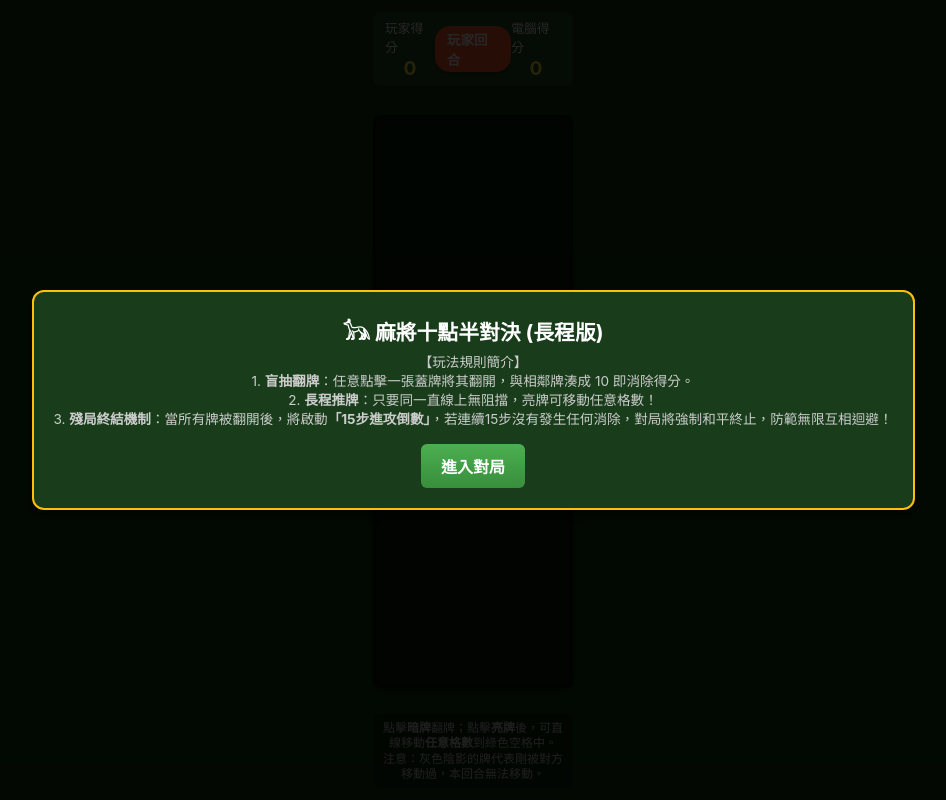
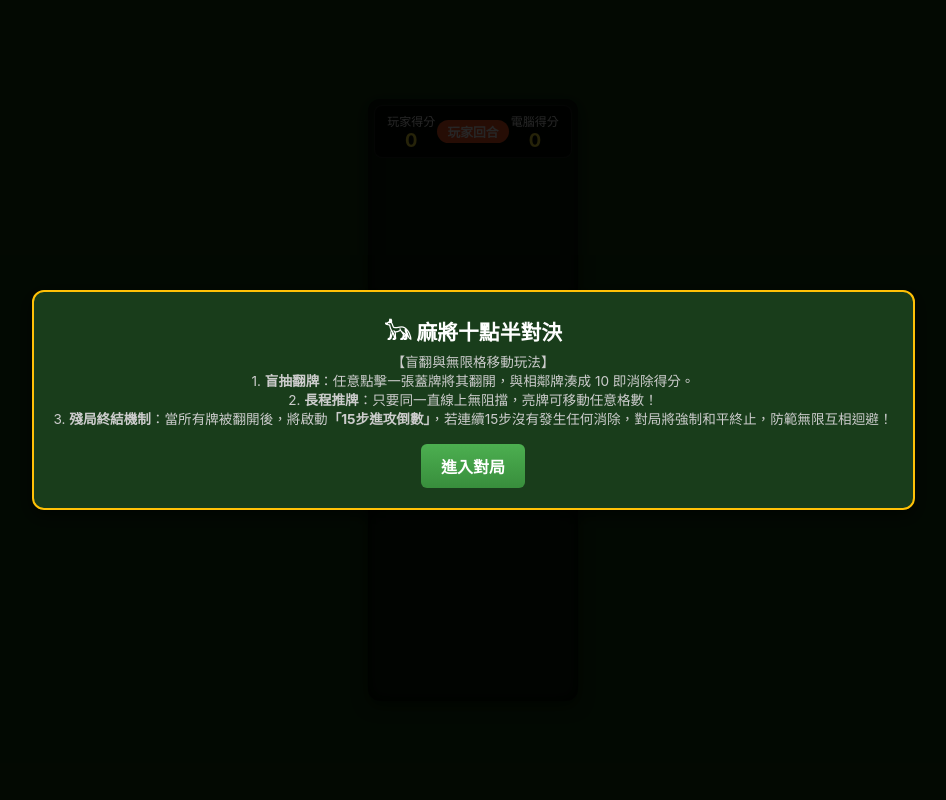
Before and after one commit to kuochili-ops/Mahjong2, a plain HTML site: page index.html in a window 1280 px wide. Shown: the whole page, without its empty margins (167-1113 px from the left). Drawn offline with Linux system fonts and the light colour scheme.

Commit message:
Refactor game UI and update title
Updated game title and adjusted styles for UI elements. Improved layout and functionality for score panels and game board.

```diff
--- a/index.html
+++ b/index.html
@@ -3,12 +3,12 @@
 <head>
     <meta charset="UTF-8">
     <meta name="viewport" content="width=device-width, initial-scale=1.0, maximum-scale=1.0, user-scalable=no">
-    <title>麻將十點半對決 (終結僵局完美版)</title>
+    <title>麻將十點半對決 (極簡手遊介面版)</title>
     <style>
         :root {
             --bg-color: #123c10;
             --gap: 4px;
-            --tile-h: 7.4vh;
+            --tile-h: 7.8vh;
             --tile-w: calc(var(--tile-h) * 0.76);
             --base-url: "https://raw.githubusercontent.com/kuochili-ops/mahjong_graphic/main/Vectors%20%E7%9F%A2%E9%87%8F%E5%9B%BE/SVG/";
         }
@@ -34,36 +34,54 @@
             display: flex;
             flex-direction: column;
             align-items: center;
-            justify-content: space-between;
+            justify-content: center; /* 讓棋盤置中 */
             height: 100vh;
             height: 100dvh;
-            padding: 12px 5px;
+            padding: 10px 5px;
             touch-action: manipulation;
             font-family: "Microsoft JhengHei", -apple-system, sans-serif;
             color: #fff;
             overflow: hidden;
         }
 
-        /* 得分與狀態面板 */
+        /* 4x9 棋盤主體 */
+        .board {
+            position: relative;
+            width: calc(var(--tile-w) * 4 + var(--gap) * 5);
+            height: calc(var(--tile-h) * 9 + var(--gap) * 10);
+            background: #091f09;
+            border-radius: 12px;
+            box-shadow: inset 0 0 15px rgba(0,0,0,0.8), 0 5px 15px rgba(0,0,0,0.5);
+            flex-grow: 0;
+            flex-shrink: 0;
+        }
+
+        /* 半透明動態狀態面板（懸浮於牌盤上方） */
         .score-panel {
-            width: calc(var(--tile-w) * 4 + var(--gap) * 5);
+            position: absolute;
+            top: 6px;
+            left: 6px;
+            right: 6px;
             display: flex;
             justify-content: space-between;
             align-items: center;
-            background: rgba(255, 255, 255, 0.08);
+            background: rgba(0, 0, 0, 0.65); /* 半透明黑 */
+            backdrop-filter: blur(4px); /* 毛玻璃特效 */
+            -webkit-backdrop-filter: blur(4px);
             padding: 6px 12px;
             border-radius: 8px;
-            margin-bottom: 4px;
-            position: relative;
+            border: 1px solid rgba(255, 255, 255, 0.1);
+            z-index: 100; /* 確保浮在最上方 */
+            pointer-events: none; /* 穿透點擊，不擋住下方的牌 */
         }
         .score-box {
             display: flex;
             flex-direction: column;
             align-items: center;
-            font-size: 0.8rem;
+            font-size: 0.75rem;
         }
         .score-box span:nth-child(2) {
-            font-size: 1.2rem;
+            font-size: 1.15rem;
             color: #ffeb3b;
             font-weight: bold;
         }
@@ -75,39 +93,26 @@
         }
         #turn-indicator {
             background: #ff5722;
-            padding: 3px 12px;
-            border-radius: 15px;
+            padding: 2px 10px;
+            border-radius: 12px;
             font-weight: bold;
-            font-size: 0.85rem;
+            font-size: 0.8rem;
             box-shadow: 0 2px 4px rgba(0,0,0,0.3);
             transition: background 0.3s;
         }
-        /* 殘局步數倒數警告器 */
         #sudden-death-counter {
-            font-size: 0.72rem;
+            font-size: 0.68rem;
             background: #d32f2f;
             color: #fff;
-            padding: 1px 8px;
-            border-radius: 10px;
+            padding: 1px 6px;
+            border-radius: 8px;
             font-weight: bold;
-            display: none; /* 預設不顯示 */
+            display: none;
             animation: pulse 1s infinite alternate;
         }
         @keyframes pulse {
             0% { transform: scale(0.95); opacity: 0.8; }
             100% { transform: scale(1.05); opacity: 1; }
-        }
-
-        /* 4x9 棋盤 */
-        .board {
-            position: relative;
-            width: calc(var(--tile-w) * 4 + var(--gap) * 5);
-            height: calc(var(--tile-h) * 9 + var(--gap) * 10);
-            background: #091f09;
-            border-radius: 8px;
-            box-shadow: inset 0 0 10px rgba(0,0,0,0.7), 0 3px 10px rgba(0,0,0,0.4);
-            flex-grow: 0;
-            flex-shrink: 0;
         }
 
         /* 麻將牌 */
@@ -179,6 +184,7 @@
             100% { transform: translate(var(--tx), var(--ty)) scale(0.3); opacity: 0; filter: blur(3px); }
         }
 
+        /* 插槽提示 */
         .slot-target {
             position: absolute;
             width: var(--tile-w);
@@ -194,17 +200,7 @@
             z-index: 15;
         }
 
-        .tips-area {
-            width: calc(var(--tile-w) * 4 + var(--gap) * 5);
-            background: rgba(0,0,0,0.3);
-            padding: 6px;
-            border-radius: 8px;
-            font-size: 0.75rem;
-            color: #ccc;
-            text-align: center;
-            line-height: 1.3;
-        }
-
+        /* 彈窗畫面 */
         #start-screen, #over-screen {
             position: fixed; top: 0; left: 0; width: 100%; height: 100%;
             background: rgba(0,0,0,0.85); display: flex; flex-direction: column;
@@ -227,8 +223,8 @@
 
 <div id="start-screen">
     <div class="menu-box">
-        <h2>𓃥 麻將十點半對決 (長程版)</h2>
-        <p>【玩法規則簡介】<br>
+        <h2>𓃥 麻將十點半對決</h2>
+        <p>【盲翻與無限格移動玩法】<br>
         1. <b>盲抽翻牌</b>：任意點擊一張蓋牌將其翻開，與相鄰牌湊成 10 即消除得分。<br>
         2. <b>長程推牌</b>：只要同一直線上無阻擋，亮牌可移動任意格數！<br>
         3. <b>殘局終結機制</b>：當所有牌被翻開後，將啟動<b>「15步進攻倒數」</b>，若連續15步沒有發生任何消除，對局將強制和平終止，防範無限互相迴避！
@@ -237,6 +233,7 @@
     </div>
 </div>
 
+<div id="game-board" class="board">
     <div class="score-panel">
         <div class="score-box">
             <span>玩家得分</span>
@@ -251,12 +248,6 @@
             <span id="computer-score">0</span>
         </div>
     </div>
-
-<div id="game-board" class="board"></div>
-
-<div class="tips-area">
-    點擊<b>暗牌</b>翻牌；點擊<b>亮牌</b>後，可直線移動<b>任意格數</b>到綠色空格中。<br>
-    注意：灰色陰影的牌代表剛被對方移動過，本回合無法移動。
 </div>
 
 <div id="over-screen" style="display:none;">
@@ -281,9 +272,8 @@
     let slotTargets = [];
     let lastMovedTile = null;
 
-    // 新增：殘局限制步數變數
     let endgameMovesLeft = 15;
-    let isForcedEnd = false; // 是否因為倒數完結而強制收局
+    let isForcedEnd = false;
 
     const boardEl = document.getElementById('game-board');
 
@@ -322,7 +312,11 @@
     }
 
     function setupSlotsUI() {
+        // 保留原本就在裡面的 score-panel
+        const panel = boardEl.querySelector('.score-panel');
         boardEl.innerHTML = '';
+        boardEl.appendChild(panel);
+
         slotTargets = [];
         const stepW = boardEl.offsetWidth / COLS;
         const stepH = boardEl.offsetHeight / ROWS;
@@ -410,8 +404,6 @@
         obj.el.classList.add('faceup');
 
         lastMovedTile = null;
-
-        // 翻牌不算在移動消耗步數內，所以不扣減倒數
         endActionAndCheckMatch(obj.r, obj.c, side, false);
     }
 
@@ -446,7 +438,6 @@
         syncTileDOMPosition(obj);
         lastMovedTile = obj;
 
-        // 移動牌動作，如果已經進入純殘局，則扣減一步
         let isMoveConsumed = (getFacedownTiles().length === 0);
         if (isMoveConsumed) {
             endgameMovesLeft--;
@@ -467,7 +458,6 @@
         }
     }
 
-    // 新增：動態檢查並控制殘局指標 UI 顯示
     function checkAndShowCountdownUI() {
         const countIndicator = document.getElementById('sudden-death-counter');
         if (getFacedownTiles().length === 0) {
@@ -526,7 +516,6 @@
             scores[side] += 2;
             updateScoresUI();
 
-            // 核心規則：只要有人成功湊十消除，倒數立即「重置回 15 步」，獎勵積極進攻！
             endgameMovesLeft = 15;
 
             await new Promise(res => setTimeout(res, 350));
@@ -534,7 +523,6 @@
             matchPartner.el.remove();
         }
 
-        // 每次動作完結更新一次倒數指標
         checkAndShowCountdownUI();
         turnShift();
     }
@@ -552,7 +540,6 @@
         }
     }
 
-    // ================= 電腦 AI (加入僵局倒數感知) =================
     async function startComputerTurn() {
         currentTurn = 'computer';
         gameState = 'busy';
@@ -562,13 +549,11 @@
 
         await new Promise(res => setTimeout(res, 800));
 
-        // 如果倒數已經完了，直接交由判定去收尾
         if (isForcedEnd) {
             turnShift();
             return;
         }
 
-        // 1. 優先嘗試移動牌直接湊十消除
         const bestMove = evaluateAIBestMove();
         if (bestMove) {
             const { obj, nr, nc } = bestMove;
@@ -584,7 +569,6 @@
             return;
         }
 
-        // 2. 次優先：盲翻蓋牌
         const faceDownTiles = getFacedownTiles();
         if (faceDownTiles.length > 0) {
             const randomPick = faceDownTiles[Math.floor(Math.random() * faceDownTiles.length)];
@@ -593,7 +577,6 @@
             return;
         }
 
-        // 3. 隨機遠程移動亮牌
         const allMoves = getAllLegalMoves();
         if (allMoves.length > 0) {
             const rMove = allMoves[Math.floor(Math.random() * allMoves.length)];
@@ -669,9 +652,7 @@
     }
 
     function checkGameOverCondition() {
-        // 如果步數強行歸零，直接判斷結束
         if (isForcedEnd) return true;
-
         if (getFacedownTiles().length > 0) return false;
         if (getAllLegalMoves().length === 0) return true;
 
```
Lines whose indentation alone changed are shown as unchanged.
